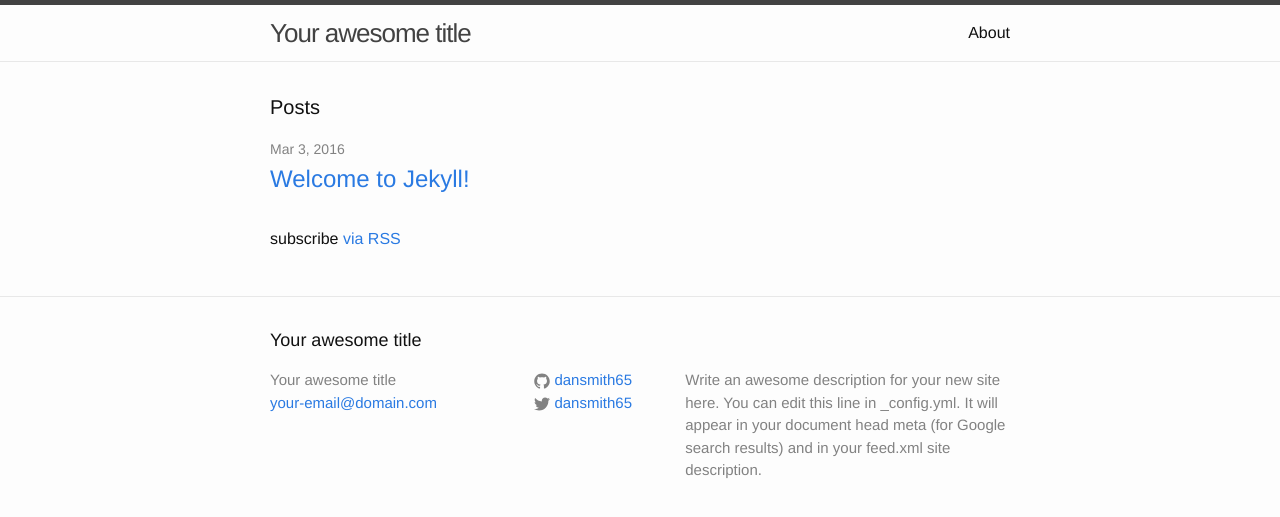
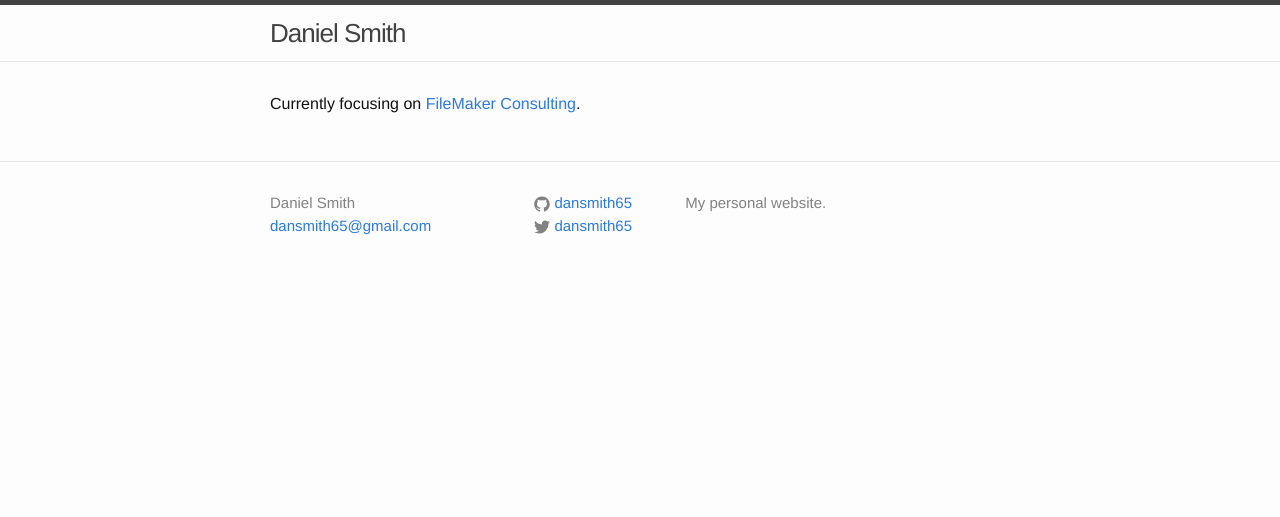
Before and after one commit to dansmith65/dansmith65.github.io, a Jekyll site: the page built from index.html, in a window 1280 px wide. Shown: the top 517 px of the page. Built offline with Jekyll 4.4.1, drawn with Linux system fonts in a browser that asks for light colours.

Commit message:
remove default content

```diff
--- a/_config.yml
+++ b/_config.yml
@@ -6,14 +6,12 @@
 # 'jekyll serve'. If you change this file, please restart the server process.
 
 # Site settings
-title: Your awesome title
-email: your-email@domain.com
+title: Daniel Smith
+email: dansmith65@gmail.com
 description: > # this means to ignore newlines until "baseurl:"
-  Write an awesome description for your new site here. You can edit this
-  line in _config.yml. It will appear in your document head meta (for
-  Google search results) and in your feed.xml site description.
+  My personal website.
 baseurl: "" # the subpath of your site, e.g. /blog
-url: "http://yourdomain.com" # the base hostname & protocol for your site
+url: "http://dansmith65.com" # the base hostname & protocol for your site
 twitter_username: dansmith65
 github_username:  dansmith65
 safe: true
--- a/_includes/footer.html
+++ b/_includes/footer.html
@@ -1,8 +1,6 @@
 <footer class="site-footer">
 
   <div class="wrapper">
-
-    <h2 class="footer-heading">{{ site.title }}</h2>
 
     <div class="footer-col-wrapper">
       <div class="footer-col footer-col-1">
--- a/index.html
+++ b/index.html
@@ -3,21 +3,5 @@ layout: default
 ---
 
 <div class="home">
-
-  <h1 class="page-heading">Posts</h1>
-
-  <ul class="post-list">
-    {% for post in site.posts %}
-      <li>
-        <span class="post-meta">{{ post.date | date: "%b %-d, %Y" }}</span>
-
-        <h2>
-          <a class="post-link" href="{{ post.url | prepend: site.baseurl }}">{{ post.title }}</a>
-        </h2>
-      </li>
-    {% endfor %}
-  </ul>
-
-  <p class="rss-subscribe">subscribe <a href="{{ "/feed.xml" | prepend: site.baseurl }}">via RSS</a></p>
-
+<p>Currently focusing on <a href="http://filemaker.consulting">FileMaker Consulting</a>.</p>
 </div>
```
Also changed, not shown: _posts/2016-03-03-welcome-to-jekyll.markdown (deleted, +0 -25 lines), about.md (deleted, +0 -15 lines).
